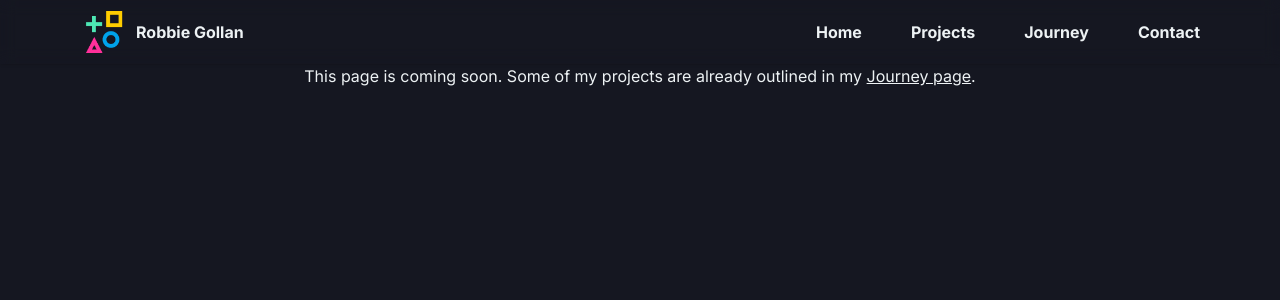
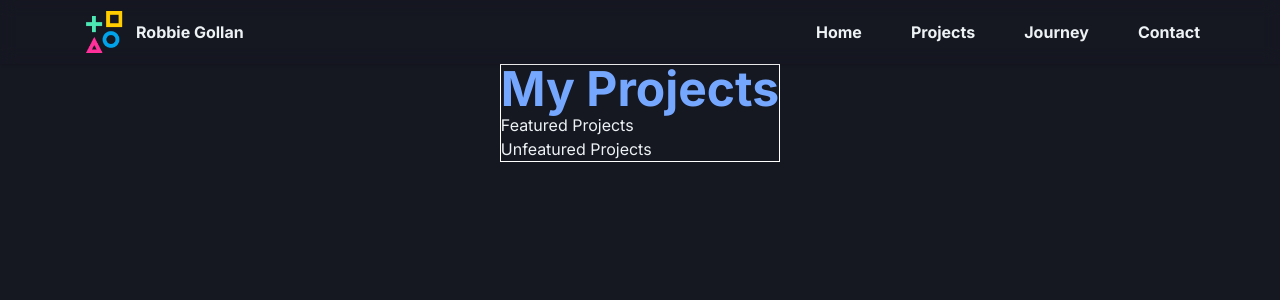
Before and after one commit to encodexed/alakaslam-portfolio, a Next.js app: page /projects in a window 1280 px wide. Shown: the top 300 px of the page. Built offline with nearby package versions, Linux system fonts and the light colour scheme.

Commit message:
adds preliminary components to projects page

```diff
--- a/public/data/projects-info.json
+++ b/public/data/projects-info.json
@@ -107,7 +107,7 @@
 			"dateFinished": "2023-10-23",
 			"description": "Minesweeper as a Java application is a project built as part of my participation during the _nology bootcamp. Were given about 10 days to recreate Microsoft's legendary game to be run in a terminal. The purpose of this project was to help us practice our skills with Java which we had recently learnt.",
 			"imageLinks": [
-				"https://user-images.githubusercontent.com/107448691/282649224-8fa898d7-f910-4ff6-b57c-df7ca7e09a49.png"
+				"https://res.cloudinary.com/dihtw7wct/image/upload/v1699942809/morse-code_gw5ewl.png"
 			],
 			"projectType": "solo",
 			"githubLink": "https://github.com/encodexed/minesweeper",
--- /dev/null
+++ b/src/app/components/FeaturedProjects/index.tsx
@@ -0,0 +1,7 @@
+import { ProjectsData } from "@/app/projects/page";
+
+const FeaturedProjects = ({ projects }: { projects: ProjectsData[] }) => {
+	return <article>Featured Projects</article>;
+};
+
+export default FeaturedProjects;
--- /dev/null
+++ b/src/app/components/UnfeaturedProjects/index.tsx
@@ -0,0 +1,7 @@
+import { ProjectsData } from "@/app/projects/page";
+
+const UnfeaturedProjects = ({ projects }: { projects: ProjectsData[] }) => {
+	return <article>Unfeatured Projects</article>;
+};
+
+export default UnfeaturedProjects;
--- a/src/app/projects/page.tsx
+++ b/src/app/projects/page.tsx
@@ -1,20 +1,55 @@
-import Link from "next/link";
+"use client";
+
 import Header from "../components/Header";
 import ContentWrapper from "../containers/ContentWrapper";
+import Projects from "../../../public/data/projects-info.json";
+import { useEffect, useState } from "react";
+import FeaturedProjects from "../components/FeaturedProjects";
+import UnfeaturedProjects from "../components/UnfeaturedProjects";
+
+export interface ProjectsData {
+	id: number;
+	title: string;
+	subtitle: string;
+	techStack: string[];
+	isFeature: boolean;
+	dateStarted: string;
+	dateFinished: string;
+	description: string;
+	imageLinks: string[];
+	projectType: string;
+	githubLink: string;
+	status: string;
+	liveLink?: string;
+}
 
 const ProjectsPage = () => {
+	const [featuredProjects, setFeaturedProjects] = useState<ProjectsData[]>([]);
+	const [unfeaturedProjects, setUnfeaturedProjects] = useState<ProjectsData[]>(
+		[]
+	);
+
+	useEffect(() => {
+		const featuredArr: ProjectsData[] = [];
+		const unfeaturedArr: ProjectsData[] = [];
+		Projects.projects.forEach((project) => {
+			project.isFeature
+				? featuredArr.push(project)
+				: unfeaturedArr.push(project);
+		});
+		setFeaturedProjects(featuredArr);
+		setUnfeaturedProjects(unfeaturedArr);
+	}, []);
+
 	return (
 		<>
 			<Header />
 			<ContentWrapper>
-				<div className='text-brand-body'>
-					This page is coming soon. Some of my projects are already outlined in
-					my{" "}
-					<Link href='/' className='underline'>
-						Journey page
-					</Link>
-					.
-				</div>
+				<section className='border border-white text-brand-body'>
+					<h1 className='text-5xl text-brand-heading font-bold'>My Projects</h1>
+					<FeaturedProjects projects={featuredProjects} />
+					<UnfeaturedProjects projects={unfeaturedProjects} />
+				</section>
 			</ContentWrapper>
 		</>
 	);
```
